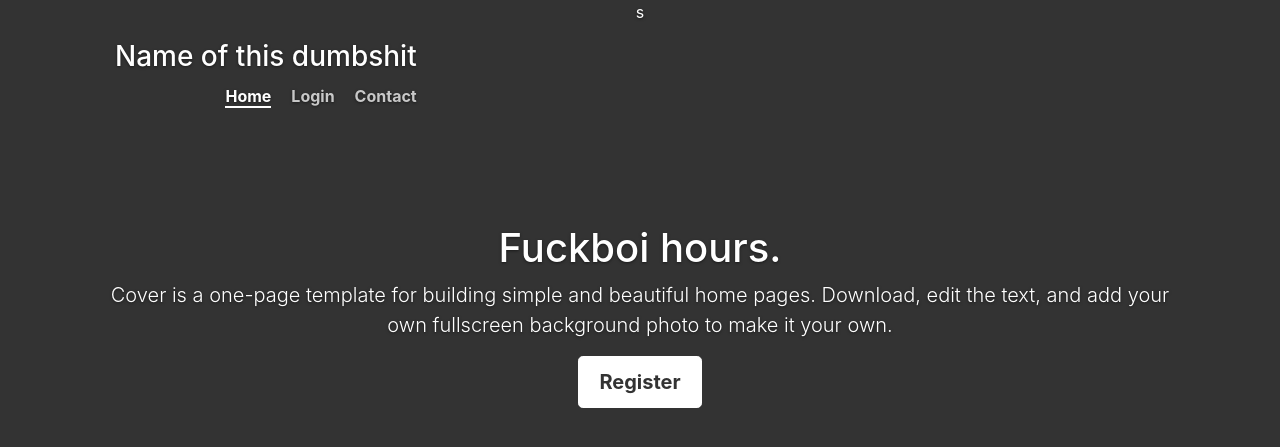
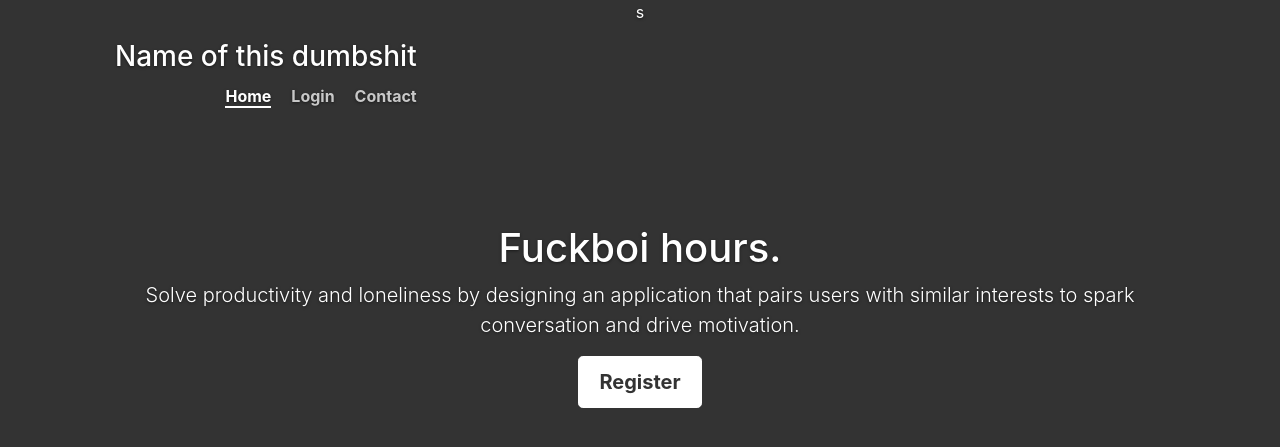
Before and after one commit to DonelH/NA-s-Finest-Liquid-Hacks-Project, a Python web app: template templates/splash.html in a window 1280 px wide. Shown: the top 447 px of the page. Run offline with Jinja, Linux system fonts and the light colour scheme; the template is opened without the code that fills it, so the values that code supplies are empty; some libraries are stand-ins or nearby versions.

Commit message:
spelling

```diff
--- a/templates/splash.html
+++ b/templates/splash.html
@@ -37,7 +37,7 @@
 
           <div class="inner cover">
             <h1 class="cover-heading">Fuckboi hours.</h1>
-            <p class="lead">Cover is a one-page template for building simple and beautiful home pages. Download, edit the text, and add your own fullscreen background photo to make it your own.</p>
+            <p class="lead">Solve productivity and loneliness by designing an application that pairs users with similar interests to spark conversation and drive motivation.</p>
             <p class="lead">
               <a href="#" class="btn btn-lg btn-default">Register</a>
             </p>
```
